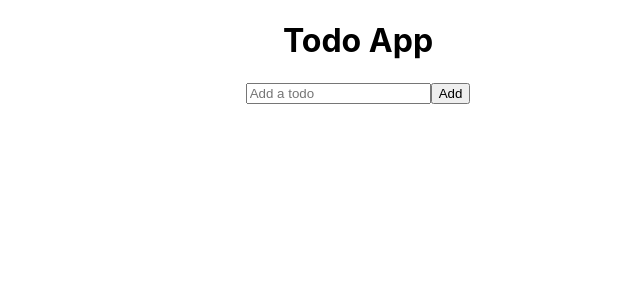
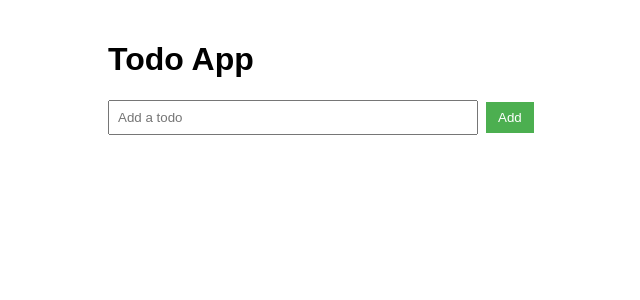
Before and after one commit to Dhie-boop/React-App, a React (Create React App) app: page / in a window 1280 px wide. Shown: the top 300 px of the page, without its empty margins (282-922 px from the left). Built offline with nearby package versions, Linux system fonts and the light colour scheme.

Commit message:
Refactor App.css for improved styling and layout consistency

```diff
--- a/src/App.css
+++ b/src/App.css
@@ -1,38 +1,50 @@
 .App {
-  text-align: center;
+  max-width: 500px;
+  margin: 0 auto;
+  padding: 20px;
+  font-family: Arial, sans-serif;
 }
 
-.App-logo {
-  height: 40vmin;
-  pointer-events: none;
+input {
+  padding: 8px;
+  margin-right: 8px;
+  width: 70%;
 }
 
-@media (prefers-reduced-motion: no-preference) {
-  .App-logo {
-    animation: App-logo-spin infinite 20s linear;
-  }
+button {
+  padding: 8px 12px;
+  background-color: #4CAF50;
+  color: white;
+  border: none;
+  cursor: pointer;
 }
 
-.App-header {
-  background-color: #282c34;
-  min-height: 100vh;
-  display: flex;
-  flex-direction: column;
-  align-items: center;
-  justify-content: center;
-  font-size: calc(10px + 2vmin);
-  color: white;
+button:hover {
+  background-color: #45a049;
 }
 
-.App-link {
-  color: #61dafb;
+ul {
+  list-style-type: none;
+  padding: 0;
 }
 
-@keyframes App-logo-spin {
-  from {
-    transform: rotate(0deg);
-  }
-  to {
-    transform: rotate(360deg);
-  }
+li {
+  padding: 10px;
+  margin-top: 8px;
+  background-color: #f9f9f9;
+  display: flex;
+  justify-content: space-between;
 }
+
+li span {
+  cursor: pointer;
+  flex-grow: 1;
+}
+
+li button {
+  background-color: #f44336;
+}
+
+li button:hover {
+  background-color: #d32f2f;
+}
```
